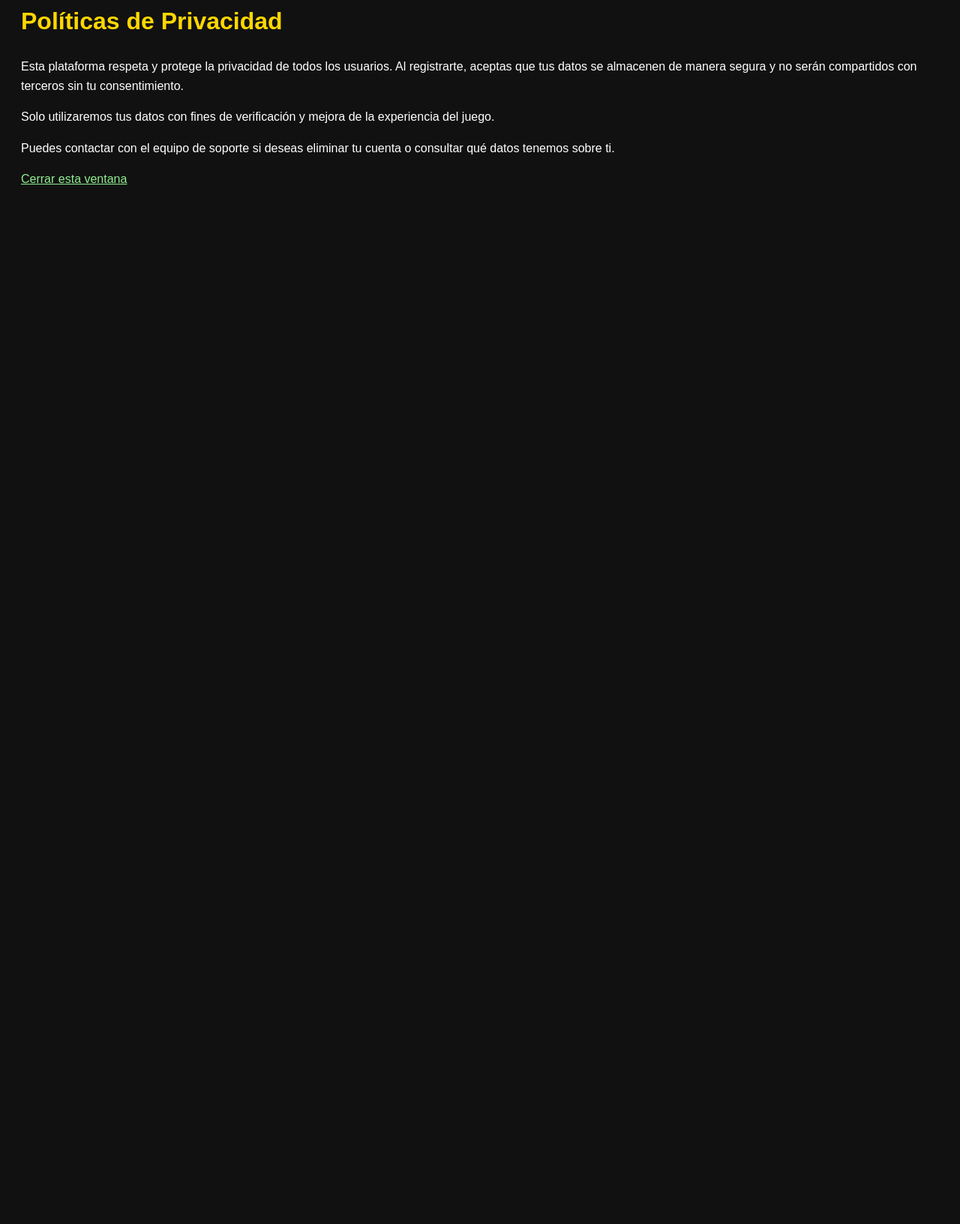
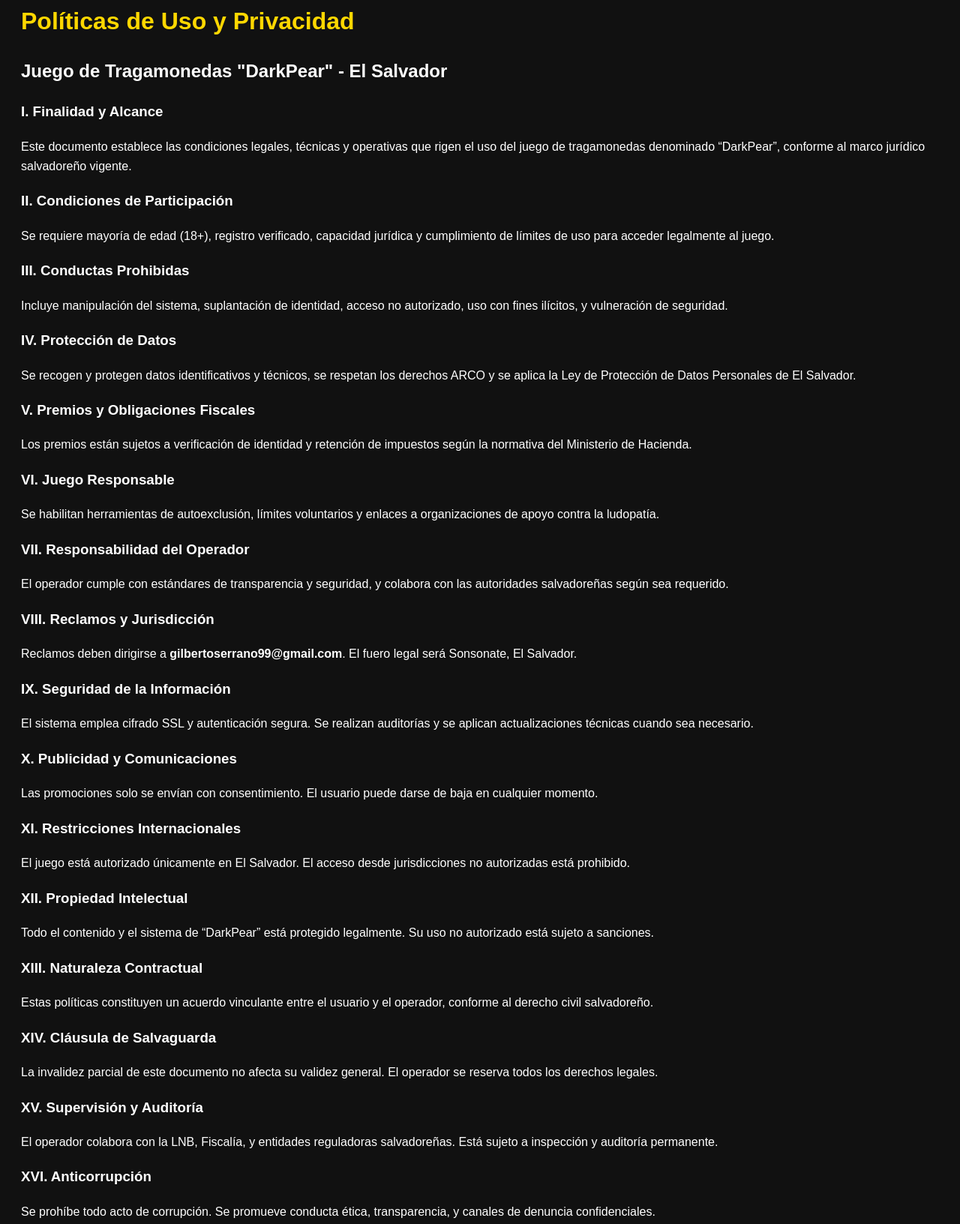
Before and after one commit to DiegoJesusAguilartadeo/darkpear, a website: page html/politics.html in a window 1280 px wide. Shown: the part 46-1678 px from the top of the page at 75% size. Before the commit the page ends 800 px from the top, so only its background shows below. Drawn offline with Linux system fonts and the light colour scheme.

Commit message:
darkpear v.1.7.7

```diff
--- a/html/politics.html
+++ b/html/politics.html
@@ -21,18 +21,98 @@
   </style>
 </head>
 <body>
-  <h1>Políticas de Privacidad</h1>
-  <p>
-    Esta plataforma respeta y protege la privacidad de todos los usuarios. Al registrarte, aceptas que tus datos se almacenen de manera segura y no serán compartidos con terceros sin tu consentimiento.
-  </p>
-  <p>
-    Solo utilizaremos tus datos con fines de verificación y mejora de la experiencia del juego.
-  </p>
-  <p>
-    Puedes contactar con el equipo de soporte si deseas eliminar tu cuenta o consultar qué datos tenemos sobre ti.
-  </p>
-  <p>
-    <a href="#" onclick="window.close();">Cerrar esta ventana</a>
-  </p>
-</body>
+ <h1>Políticas de Uso y Privacidad</h1>
+  <h2>Juego de Tragamonedas "DarkPear" - El Salvador</h2>
+
+  <section>
+    <h3>I. Finalidad y Alcance</h3>
+    <p>Este documento establece las condiciones legales, técnicas y operativas que rigen el uso del juego de tragamonedas denominado “DarkPear”, conforme al marco jurídico salvadoreño vigente.</p>
+  </section>
+
+  <section>
+    <h3>II. Condiciones de Participación</h3>
+    <p>Se requiere mayoría de edad (18+), registro verificado, capacidad jurídica y cumplimiento de límites de uso para acceder legalmente al juego.</p>
+  </section>
+
+  <section>
+    <h3>III. Conductas Prohibidas</h3>
+    <p>Incluye manipulación del sistema, suplantación de identidad, acceso no autorizado, uso con fines ilícitos, y vulneración de seguridad.</p>
+  </section>
+
+  <section>
+    <h3>IV. Protección de Datos</h3>
+    <p>Se recogen y protegen datos identificativos y técnicos, se respetan los derechos ARCO y se aplica la Ley de Protección de Datos Personales de El Salvador.</p>
+  </section>
+
+  <section>
+    <h3>V. Premios y Obligaciones Fiscales</h3>
+    <p>Los premios están sujetos a verificación de identidad y retención de impuestos según la normativa del Ministerio de Hacienda.</p>
+  </section>
+
+  <section>
+    <h3>VI. Juego Responsable</h3>
+    <p>Se habilitan herramientas de autoexclusión, límites voluntarios y enlaces a organizaciones de apoyo contra la ludopatía.</p>
+  </section>
+
+  <section>
+    <h3>VII. Responsabilidad del Operador</h3>
+    <p>El operador cumple con estándares de transparencia y seguridad, y colabora con las autoridades salvadoreñas según sea requerido.</p>
+  </section>
+
+  <section>
+    <h3>VIII. Reclamos y Jurisdicción</h3>
+    <p>Reclamos deben dirigirse a <strong>gilbertoserrano99@gmail.com</strong>. El fuero legal será Sonsonate, El Salvador.</p>
+  </section>
+
+  <section>
+    <h3>IX. Seguridad de la Información</h3>
+    <p>El sistema emplea cifrado SSL y autenticación segura. Se realizan auditorías y se aplican actualizaciones técnicas cuando sea necesario.</p>
+  </section>
+
+  <section>
+    <h3>X. Publicidad y Comunicaciones</h3>
+    <p>Las promociones solo se envían con consentimiento. El usuario puede darse de baja en cualquier momento.</p>
+  </section>
+
+  <section>
+    <h3>XI. Restricciones Internacionales</h3>
+    <p>El juego está autorizado únicamente en El Salvador. El acceso desde jurisdicciones no autorizadas está prohibido.</p>
+  </section>
+
+  <section>
+    <h3>XII. Propiedad Intelectual</h3>
+    <p>Todo el contenido y el sistema de “DarkPear” está protegido legalmente. Su uso no autorizado está sujeto a sanciones.</p>
+  </section>
+
+  <section>
+    <h3>XIII. Naturaleza Contractual</h3>
+    <p>Estas políticas constituyen un acuerdo vinculante entre el usuario y el operador, conforme al derecho civil salvadoreño.</p>
+  </section>
+
+  <section>
+    <h3>XIV. Cláusula de Salvaguarda</h3>
+    <p>La invalidez parcial de este documento no afecta su validez general. El operador se reserva todos los derechos legales.</p>
+  </section>
+
+  <section>
+    <h3>XV. Supervisión y Auditoría</h3>
+    <p>El operador colabora con la LNB, Fiscalía, y entidades reguladoras salvadoreñas. Está sujeto a inspección y auditoría permanente.</p>
+  </section>
+
+  <section>
+    <h3>XVI. Anticorrupción</h3>
+    <p>Se prohíbe todo acto de corrupción. Se promueve conducta ética, transparencia, y canales de denuncia confidenciales.</p>
+  </section>
+
+  <section>
+    <h3>XVII. Transparencia y Reportes</h3>
+    <p>La información institucional y reglas del juego estarán disponibles públicamente. Se elabora un informe anual de cumplimiento.</p>
+  </section>
+
+  <footer>
+    <p><strong>Ubicación:</strong> Sonsonate, El Salvador<br>
+    <strong>Fecha de entrada en vigencia:</strong> viernes 6 de junio de 2025<br>
+    <strong>Versión:</strong> 1.0</p>
+  </footer>
+
 </html>
```
Also changed, not shown: html/ranking.html (+0 -1 lines).
